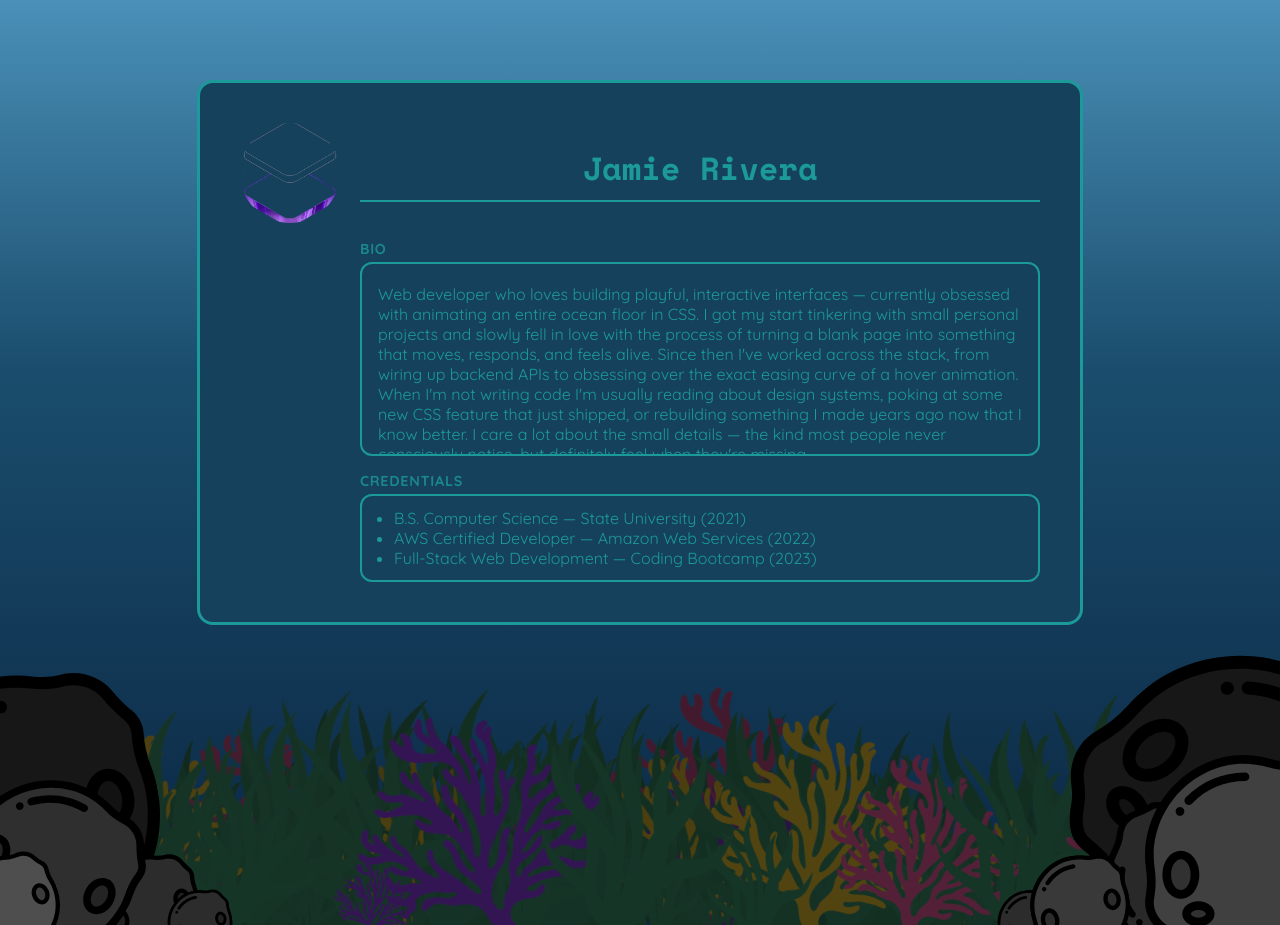
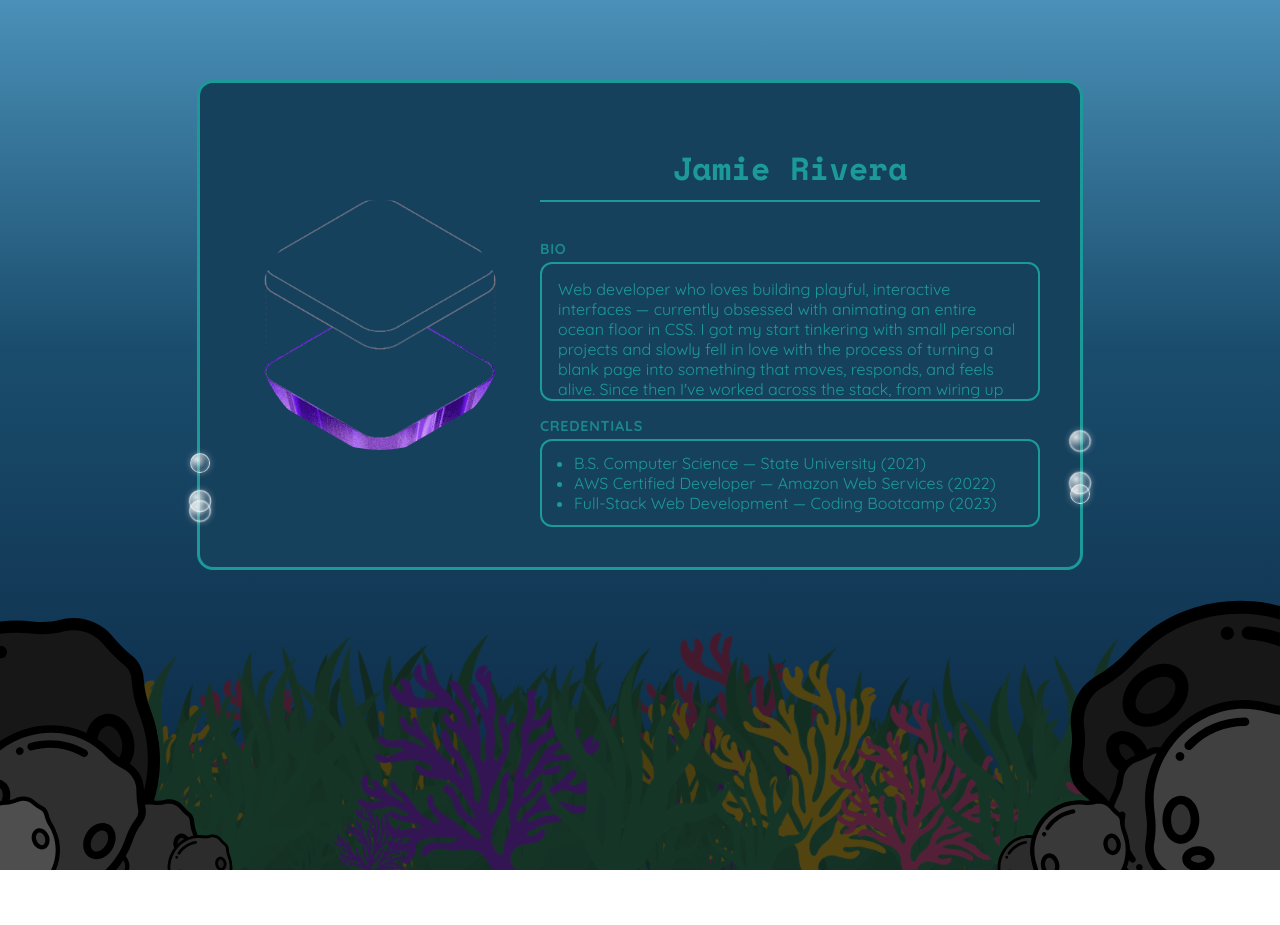
Before and after one commit to Wyattk2120/portfolio, a React (Vite) app: page / in a window 1280 px wide. After the commit the page ends 870 px from the top, so only its background shows below. Built offline with nearby package versions, Linux system fonts and the light colour scheme.

Commit message:
added bubbles, and changed titlecard formatting

```diff
--- a/src/components/titlecard/titlecard.module.css
+++ b/src/components/titlecard/titlecard.module.css
@@ -10,6 +10,63 @@
     flex-direction: row;
     gap: 20px;
     color: #1c9999;
+    position: relative; /* so .bubble's border-box path traces this card, not some further ancestor */
+}
+
+.bubble {
+    position: absolute;
+    top: 10%;
+    width: 18px;
+    height: 18px;
+    border-radius: 50%;
+    /* glossy highlight near the top-left, fading to a faint tint at the edge — like light on a real air bubble */
+    background: radial-gradient(
+        circle at 30% 30%,
+        rgba(255, 255, 255, 0.85),
+        rgba(255, 255, 255, 0.15) 55%,
+        transparent 75%
+    );
+    border: 1px solid rgba(255, 255, 255, 0.7);
+    box-shadow:
+        inset 0 0 4px rgba(255, 255, 255, 0.5),
+        0 0 6px rgba(255, 255, 255, 0.35);
+    animation:
+        bob 6s ease-in-out infinite alternate,
+        wobble 3.2s ease-in-out infinite;
+}
+
+/* straddles the card's left edge, like the earlier border-riding bubbles did */
+.bubbleLeft {
+    left: 0;
+    --center-shift: -50%;
+}
+
+/* straddles the right edge instead */
+.bubbleRight {
+    right: 0;
+    --center-shift: 50%;
+}
+
+@keyframes bob {
+    0% {
+        top: 10%;
+    }
+    100% {
+        top: 90%;
+    }
+}
+
+@keyframes wobble {
+    /* horizontal centering (--center-shift) is baked in here, alongside the
+       scale pulse, since an animated `transform` fully replaces any other
+       source for that property while it's running — a separate static
+       transform on .bubbleLeft/.bubbleRight would get wiped out otherwise */
+    0%, 100% {
+        transform: translate(var(--center-shift), -50%) scale(1);
+    }
+    50% {
+        transform: translate(var(--center-shift), -50%) scale(1.15);
+    }
 }
 
 .details{
@@ -21,10 +78,12 @@
 
 .image{
 
-    width: 100px;
-    height: 100px;
+    width: 250px;
+    height: 250px;
     border-radius: 50%;
     object-fit: cover;
+    align-self: center;
+    padding: 15px;
 }
 
 .title{
@@ -56,9 +115,9 @@
 }
 
 .bio {
-    padding-top: 20px;
+    padding-top: 15px;
     padding-bottom: 20px;
-    max-height: 150px;
+    max-height: 100px; /* so the scrollbar appears when the bio is long */
     overflow-y: auto;
 }
 
--- a/src/components/titlecard/titlecard.tsx
+++ b/src/components/titlecard/titlecard.tsx
@@ -1,4 +1,15 @@
 import styles from './titlecard.module.css';
+
+// Three bubbles bob up and down along each side. Distinct delays/durations
+// per bubble keep them from all rising and falling in lockstep.
+const bubbleConfigs = [
+    { side: 'left', delay: 0, duration: 5 },
+    { side: 'left', delay: -2, duration: 6.5 },
+    { side: 'left', delay: -4, duration: 7.5 },
+    { side: 'right', delay: -1, duration: 5.5 },
+    { side: 'right', delay: -3, duration: 7 },
+    { side: 'right', delay: -5, duration: 8 },
+] as const;
 
 type Credential = {
     title: string;
@@ -16,6 +27,18 @@ type titleCardProps = {
 const TitleCard = ({ name, image, bio, credentials }: titleCardProps) => {
     return (
         <div className={styles.titleCard}>
+            {bubbleConfigs.map((bubble, i) => (
+                <div
+                    key={i}
+                    className={`${styles.bubble} ${bubble.side === 'left' ? styles.bubbleLeft : styles.bubbleRight}`}
+                    style={{
+                        animationDelay: `${bubble.delay}s`,
+                        // second value (3.2s) matches .bubble's wobble duration in the CSS —
+                        // only the bob speed varies per bubble here, not the pulse
+                        animationDuration: `${bubble.duration}s, 3.2s`,
+                    }}
+                />
+            ))}
             <img className={styles.image} src={image} alt={name} />
             <div className={styles.details}>
                 <h1 className={styles.title}>{name}</h1>
```
